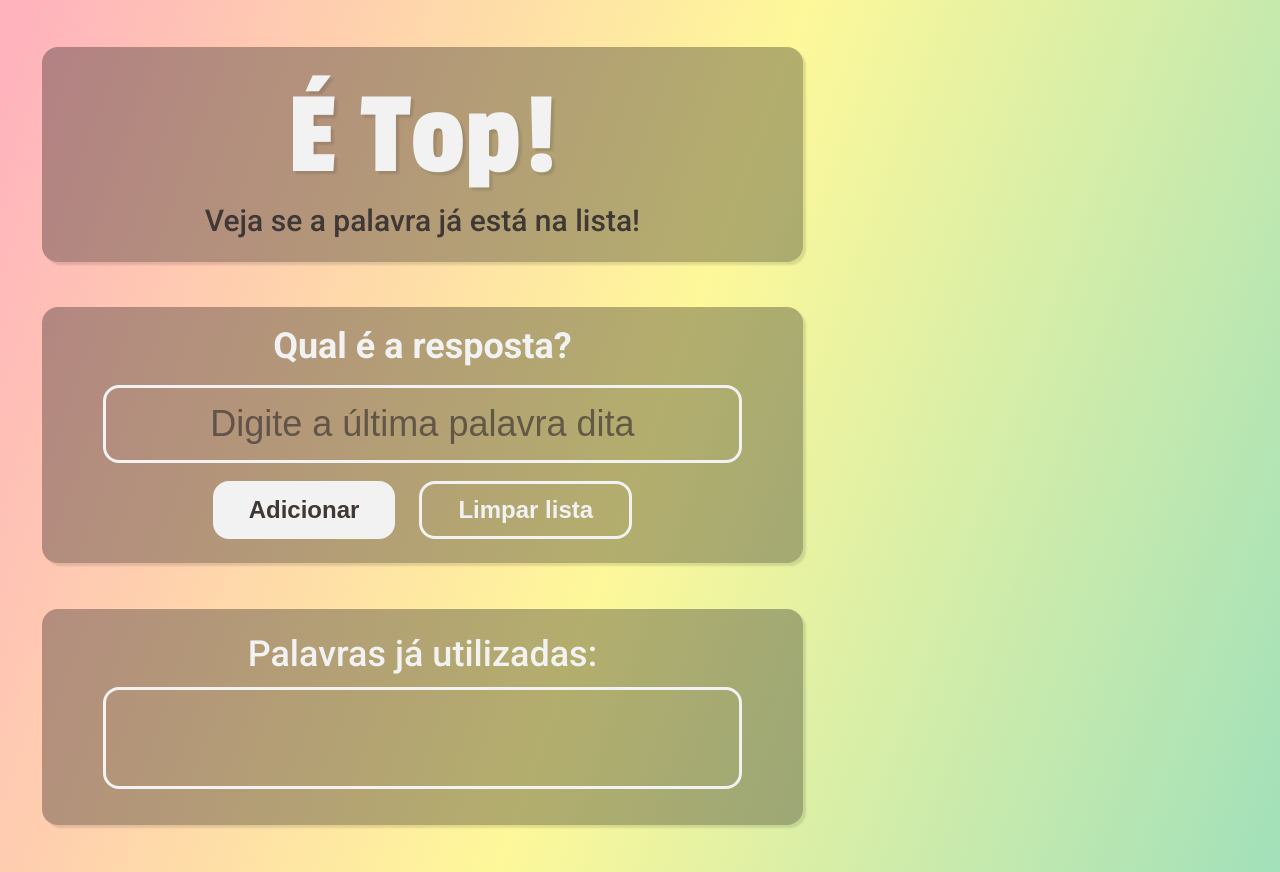
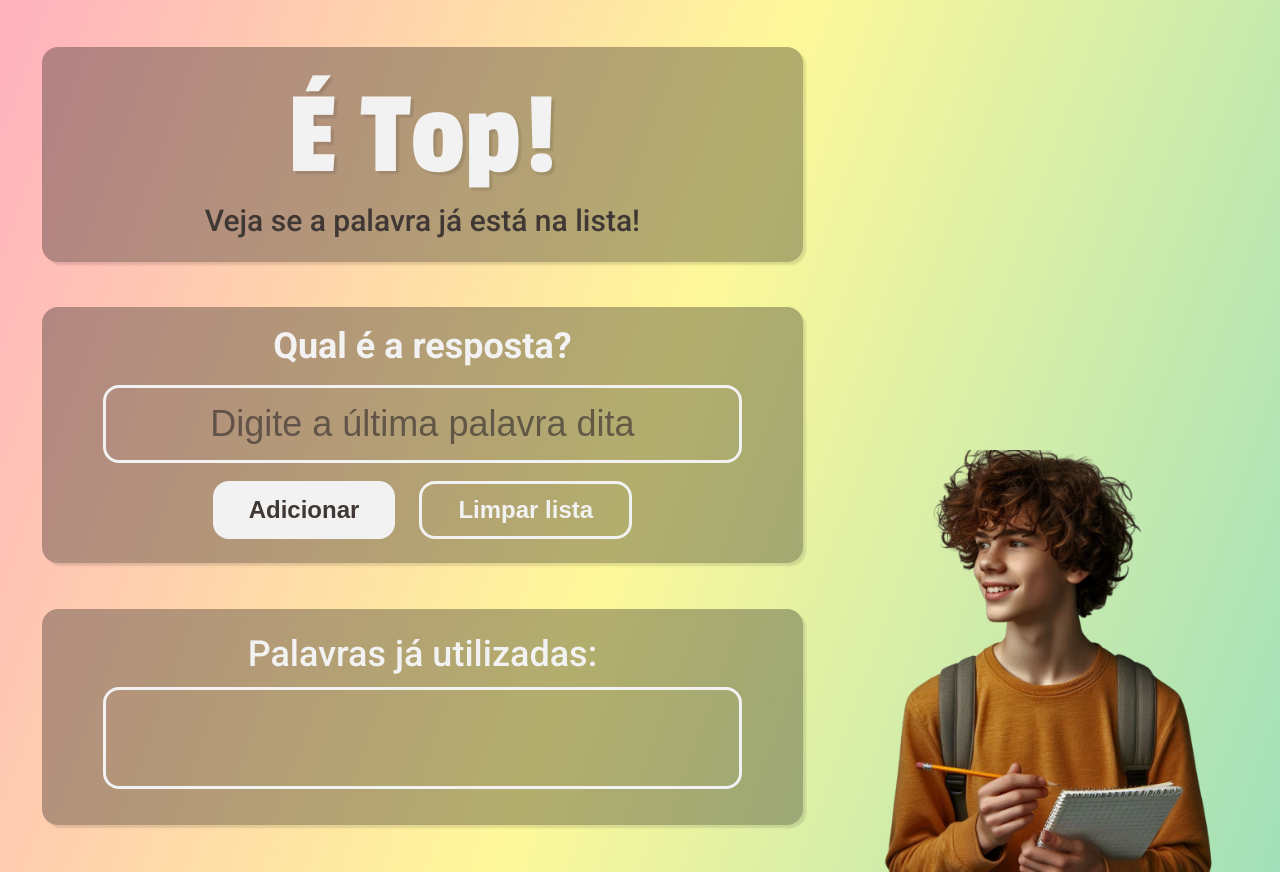
Before and after one commit to gogoiaba/P-gina-para-auxiliar-o-e-top, a plain HTML site: page index.html in a window 1280 px wide. Drawn offline with Linux system fonts and the light colour scheme.

Commit message:
imagem colocada

```diff
--- a/index.html
+++ b/index.html
@@ -33,7 +33,7 @@
             </div>
         </div>
         <div class="pagina__imagem">
-
+            <img src="img/_61c74d83-550a-4f7a-9d98-1e4a930347f1-removebg.png" alt="menino jovem segurando um caderno e um lápis" class="foto__menino">
         </div>
     </div>
 
--- a/style.css
+++ b/style.css
@@ -172,3 +172,13 @@ html {
     border-radius: 16px;
     display: inline-block; /* Garante que as palavras sejam exibidas em bloco */
 }
+
+.pagina__imagem {
+    display: flex;
+    flex-direction: column;
+    justify-content: flex-end;
+}
+
+.foto__menino {
+    width: 100%;
+}
```
Also changed, not shown: img/_61c74d83-550a-4f7a-9d98-1e4a930347f1-removebg.png (added).
